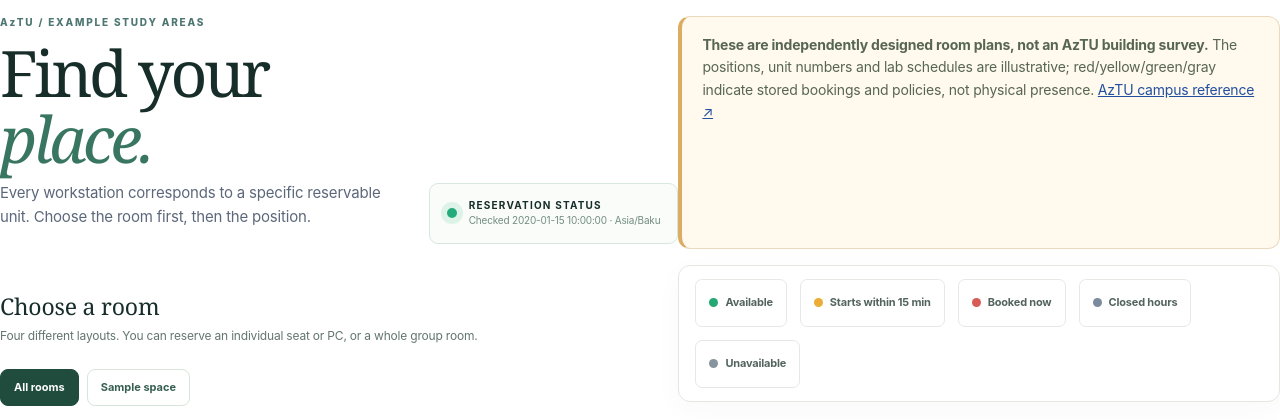
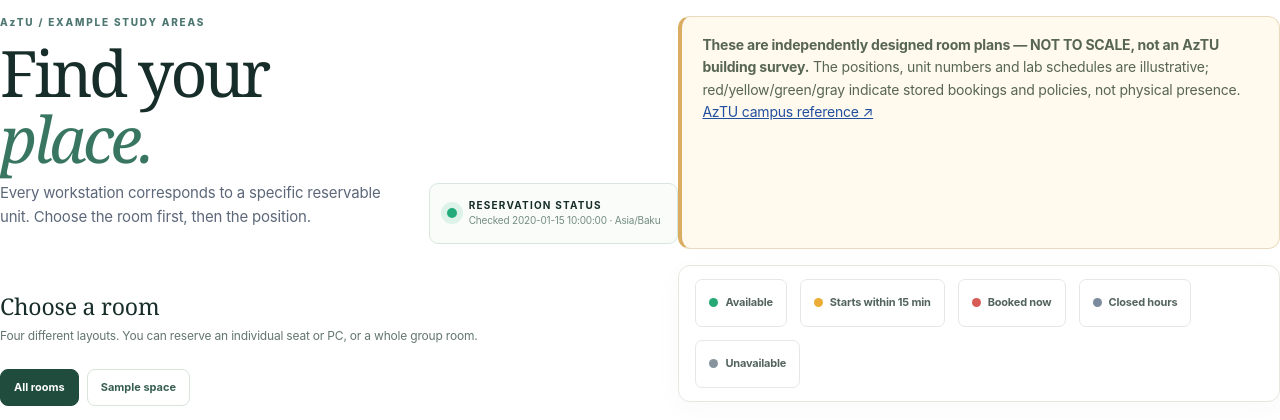
Before and after one commit to thelifeofsuleyman/UniReserve, a Flask app: template src/unireserve/web/templates/studio.html in a window 1280 px wide. Shown: the top 420 px of the page. Run offline with Flask 3, Linux system fonts and the light colour scheme; the template is opened without the code that fills it: most values are stand-ins (such as "Sample title", 1, 10 or a date in 2020).

Commit message:
fix: retain not-to-scale disclosure for empty demo room maps

```diff
--- a/src/unireserve/web/templates/studio.html
+++ b/src/unireserve/web/templates/studio.html
@@ -1,7 +1,7 @@
 {% extends 'base.html' %}
 {% block content %}
 <div class="aztu-intro"><div><span class="eyebrow">AzTU / EXAMPLE STUDY AREAS</span><h1>Find your <em>place.</em></h1><p>Every workstation corresponds to a specific reservable unit. Choose the room first, then the position.</p></div><div class="studio-clock"><span class="studio-pulse"></span><div><strong>RESERVATION STATUS</strong><span>Checked <time id="checked-at">{{ checked_time }}</time> · Asia/Baku</span></div></div></div>
-<div class="aztu-context"><strong>These are independently designed room plans, not an AzTU building survey.</strong> The positions, unit numbers and lab schedules are illustrative; red/yellow/green/gray indicate stored bookings and policies, not physical presence. <a href="https://aztu.edu.az/az/page/kampus-202" target="_blank" rel="noopener noreferrer">AzTU campus reference ↗</a></div>
+<div class="aztu-context"><strong>These are independently designed room plans — NOT TO SCALE, not an AzTU building survey.</strong> The positions, unit numbers and lab schedules are illustrative; red/yellow/green/gray indicate stored bookings and policies, not physical presence. <a href="https://aztu.edu.az/az/page/kampus-202" target="_blank" rel="noopener noreferrer">AzTU campus reference ↗</a></div>
 <div class="zone-toolbar"><div><strong>Choose a room</strong><p>Four different layouts. You can reserve an individual seat or PC, or a whole group room.</p></div><div class="zone-tabs" role="group" aria-label="Show a specific study room"><button type="button" data-zone-filter="all" class="zone-tab selected" aria-pressed="true">All rooms</button>{% for group in groups %}<button type="button" data-zone-filter="{{ group.space.id }}" class="zone-tab" aria-pressed="false">{{ group.space.name|replace(' (demo)','')|replace(' (sample)','') }}</button>{% endfor %}</div></div>
 <div class="signal-legend" aria-label="Live availability color key"><span><i class="signal-dot available"></i> Available</span><span><i class="signal-dot soon"></i> Starts within 15 min</span><span><i class="signal-dot occupied"></i> Booked now</span><span><i class="signal-dot closed"></i> Closed hours</span><span><i class="signal-dot disabled"></i> Unavailable</span></div>
 {% for group in groups %}{% set kind=group.space.kind %}{% set half=(group.count + 1) // 2 %}
```
